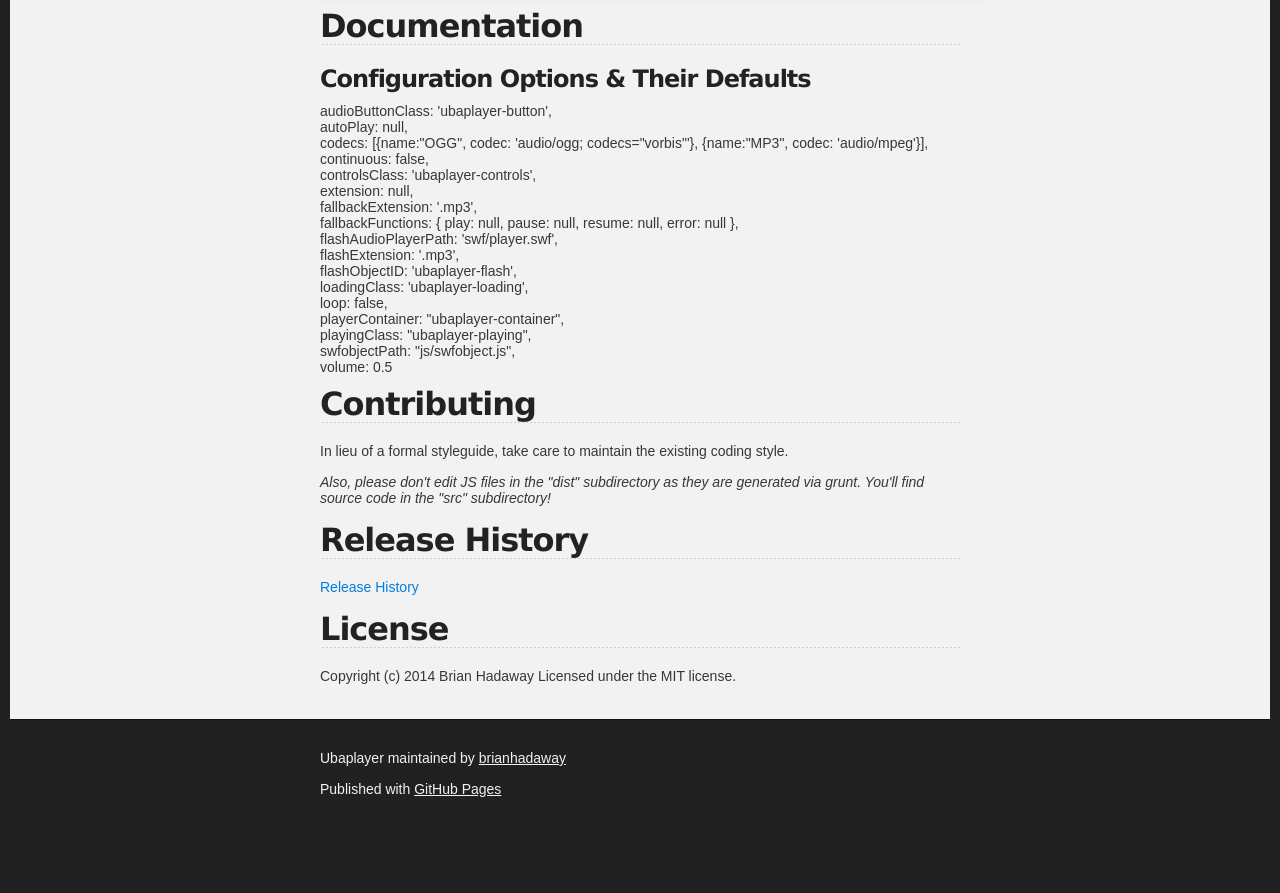
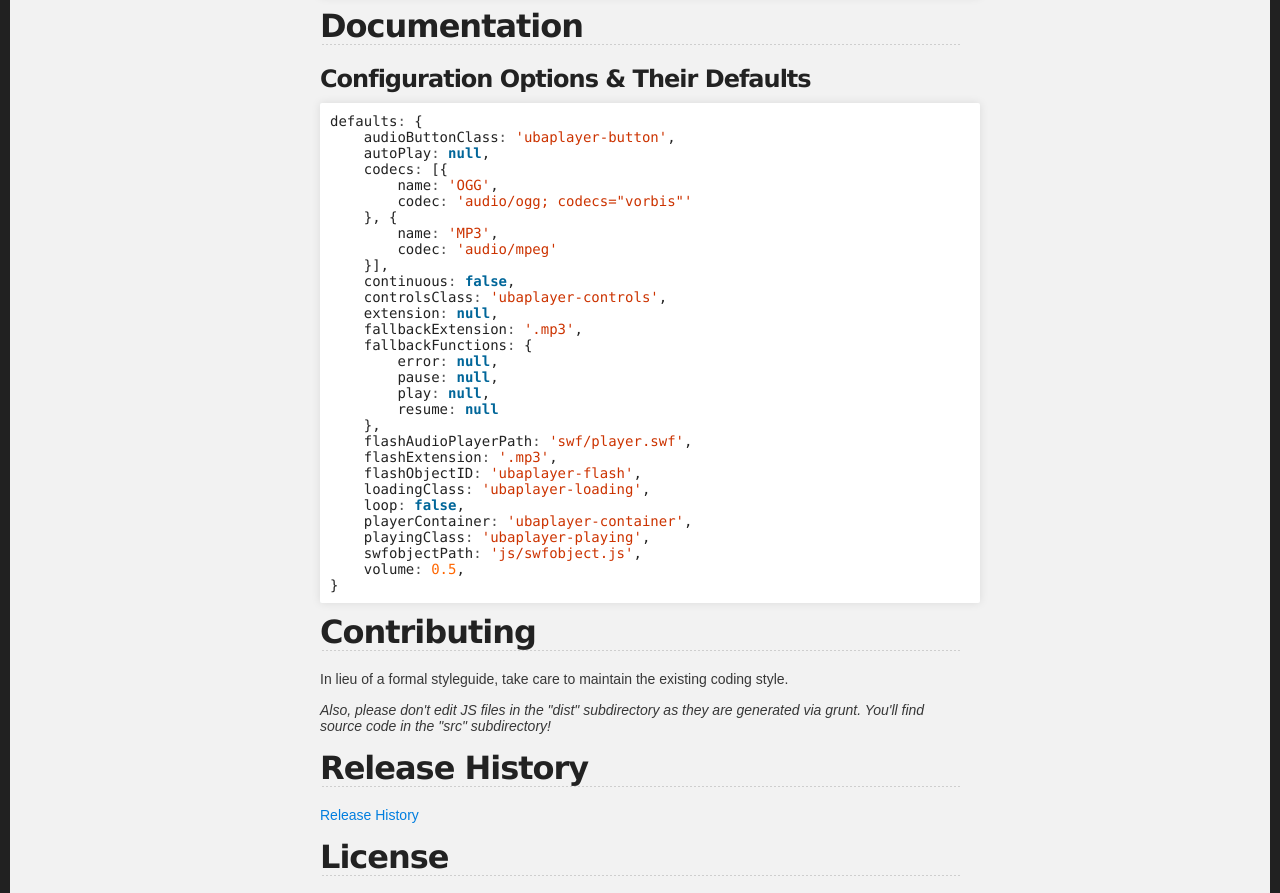
Before and after one commit to brianhadaway/UbaPlayer, a plain HTML site: page index.html in a window 1280 px wide. Shown: the part 1104-1997 px from the top of the page. Before the commit the page ends 1936 px from the top, so only its background shows below. Drawn offline with Linux system fonts and the light colour scheme.

Commit message:
updated defaults formatting.

```diff
--- a/index.html
+++ b/index.html
@@ -97,25 +97,37 @@
 <h3>
 <a name="configuration-options--their-defaults" class="anchor" href="#configuration-options--their-defaults"><span class="octicon octicon-link"></span></a>Configuration Options &amp; Their Defaults</h3>
 
-<ul>
-<li>audioButtonClass:         'ubaplayer-button',</li>
-<li>autoPlay:                 null,</li>
-<li>codecs:                   [{name:"OGG", codec: 'audio/ogg; codecs="vorbis"'}, {name:"MP3", codec: 'audio/mpeg'}],</li>
-<li>continuous:               false,</li>
-<li>controlsClass:            'ubaplayer-controls',</li>
-<li>extension:                null,</li>
-<li>fallbackExtension:        '.mp3',</li>
-<li>fallbackFunctions:        { play: null, pause: null, resume: null, error: null },</li>
-<li>flashAudioPlayerPath:     'swf/player.swf',</li>
-<li>flashExtension:           '.mp3',</li>
-<li>flashObjectID:            'ubaplayer-flash',</li>
-<li>loadingClass:             'ubaplayer-loading',</li>
-<li>loop:                     false,</li>
-<li>playerContainer:          "ubaplayer-container",</li>
-<li>playingClass:             "ubaplayer-playing",</li>
-<li>swfobjectPath:            "js/swfobject.js",</li>
-<li>volume:                   0.5</li>
-</ul><h2>
+<div class="highlight highlight-javascript"><pre><span class="nx">defaults</span><span class="o">:</span> <span class="p">{</span>
+    <span class="nx">audioButtonClass</span><span class="o">:</span> <span class="s1">'ubaplayer-button'</span><span class="p">,</span>
+    <span class="nx">autoPlay</span><span class="o">:</span> <span class="kc">null</span><span class="p">,</span>
+    <span class="nx">codecs</span><span class="o">:</span> <span class="p">[{</span>
+        <span class="nx">name</span><span class="o">:</span> <span class="s1">'OGG'</span><span class="p">,</span>
+        <span class="nx">codec</span><span class="o">:</span> <span class="s1">'audio/ogg; codecs="vorbis"'</span>
+    <span class="p">},</span> <span class="p">{</span>
+        <span class="nx">name</span><span class="o">:</span> <span class="s1">'MP3'</span><span class="p">,</span>
+        <span class="nx">codec</span><span class="o">:</span> <span class="s1">'audio/mpeg'</span>
+    <span class="p">}],</span>
+    <span class="nx">continuous</span><span class="o">:</span> <span class="kc">false</span><span class="p">,</span>
+    <span class="nx">controlsClass</span><span class="o">:</span> <span class="s1">'ubaplayer-controls'</span><span class="p">,</span>
+    <span class="nx">extension</span><span class="o">:</span> <span class="kc">null</span><span class="p">,</span>
+    <span class="nx">fallbackExtension</span><span class="o">:</span> <span class="s1">'.mp3'</span><span class="p">,</span>
+    <span class="nx">fallbackFunctions</span><span class="o">:</span> <span class="p">{</span>
+        <span class="nx">error</span><span class="o">:</span> <span class="kc">null</span><span class="p">,</span>
+        <span class="nx">pause</span><span class="o">:</span> <span class="kc">null</span><span class="p">,</span>
+        <span class="nx">play</span><span class="o">:</span> <span class="kc">null</span><span class="p">,</span>
+        <span class="nx">resume</span><span class="o">:</span> <span class="kc">null</span>
+    <span class="p">},</span>
+    <span class="nx">flashAudioPlayerPath</span><span class="o">:</span> <span class="s1">'swf/player.swf'</span><span class="p">,</span>
+    <span class="nx">flashExtension</span><span class="o">:</span> <span class="s1">'.mp3'</span><span class="p">,</span>
+    <span class="nx">flashObjectID</span><span class="o">:</span> <span class="s1">'ubaplayer-flash'</span><span class="p">,</span>
+    <span class="nx">loadingClass</span><span class="o">:</span> <span class="s1">'ubaplayer-loading'</span><span class="p">,</span>
+    <span class="nx">loop</span><span class="o">:</span> <span class="kc">false</span><span class="p">,</span>
+    <span class="nx">playerContainer</span><span class="o">:</span> <span class="s1">'ubaplayer-container'</span><span class="p">,</span>
+    <span class="nx">playingClass</span><span class="o">:</span> <span class="s1">'ubaplayer-playing'</span><span class="p">,</span>
+    <span class="nx">swfobjectPath</span><span class="o">:</span> <span class="s1">'js/swfobject.js'</span><span class="p">,</span>
+    <span class="nx">volume</span><span class="o">:</span> <span class="mf">0.5</span><span class="p">,</span>
+<span class="p">}</span>
+</pre></div><h2>
 <a name="contributing" class="anchor" href="#contributing"><span class="octicon octicon-link"></span></a>Contributing</h2>
 
 <p>In lieu of a formal styleguide, take care to maintain the existing coding style.</p>
```
